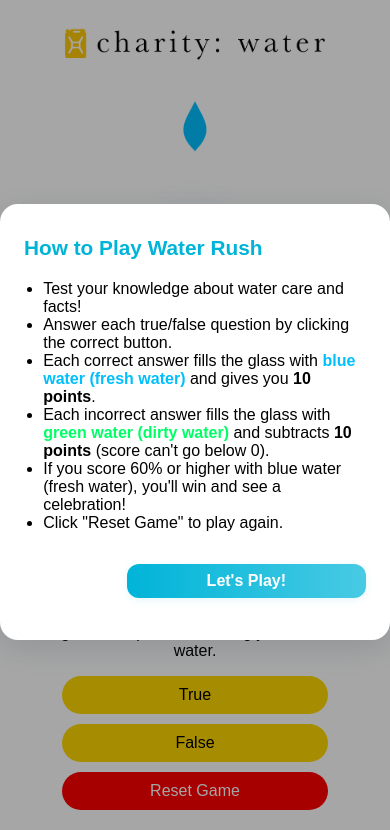
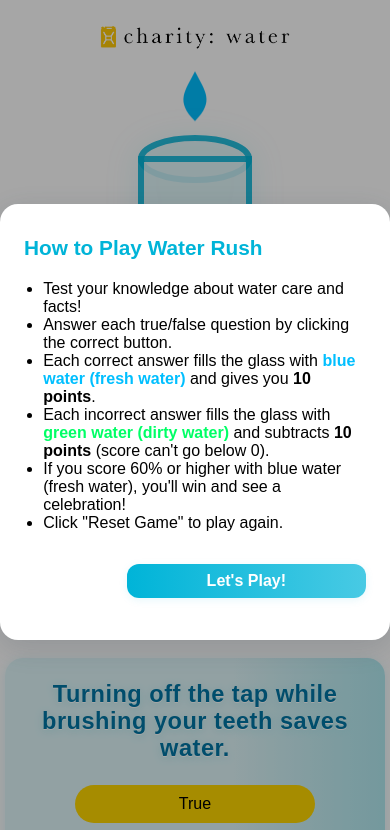
Before and after one commit to rbostap1/water-rush, a plain HTML site: page index.html in a window 390 px wide. Shown: the top 830 px of the page. Drawn offline with Linux system fonts and the light colour scheme.

Commit message:
Update styles for improved layout and responsiveness

```diff
--- a/index.html
+++ b/index.html
@@ -8,10 +8,13 @@
 </head>
 <body>
   <div class="container">
-    <!-- Add .row and columns for large screens -->
+    <div class="row">
+      <div class="col-12 logo-center">
+        <img src="Assets/cw_Brand-UsageGuide.pdf.png" alt="charity: water logo" class="logo">
+      </div>
+    </div>
     <div class="row">
       <div class="col-4 side-content">
-        <img src="Assets/cw_Brand-UsageGuide.pdf.png" alt="charity: water logo" class="logo">
         <!-- Water drop score display (drop only, no score text) -->
         <div class="water-drop-score">
           <svg id="scoreDropSvg" viewBox="0 0 48 60">
@@ -36,9 +39,10 @@
       </div>
       <div class="col-8 main-content">
         <h1 class="title">Water <span class="rush">Rush</span></h1>
-        <button id="rulesBtn">Display Rules</button>
-        <!-- Dark mode toggle button -->
-        <button id="darkModeToggle" style="margin-bottom: 1rem;">Toggle Dark Mode</button>
+        <div class="rules-toggle-row">
+          <button id="rulesBtn">Display Rules</button>
+          <button id="darkModeToggle">Toggle Dark Mode</button>
+        </div>
         <p class="instruction">Answer correctly to fill glass with fresh water.</p>
         <hr>
         <div class="question">
--- a/styles.css
+++ b/styles.css
@@ -25,6 +25,32 @@
 .logo {
   height: 50px;
   margin-bottom: 30px;
+  max-width: 90vw;
+  width: auto;
+  object-fit: contain;
+  display: block;
+}
+
+.logo-center {
+  display: flex;
+  justify-content: center;
+  align-items: center;
+  width: 100%;
+}
+
+@media (max-width: 500px) {
+  .logo {
+    height: 36px;
+    margin-bottom: 18px;
+    max-width: 95vw;
+  }
+  .glass-outer {
+    height: 220px;
+  }
+  .glass-svg {
+    width: 120px !important;
+    height: 240px !important;
+  }
 }
 
 h1, h2 {
@@ -68,17 +94,18 @@
   align-items: flex-end;
   height: 220px;
   margin-bottom: 1.5rem;
+  background: none;
 }
 
 .glass {
   width: 80px;
   height: 160px;
-  background: linear-gradient(180deg, #e0f7fa 80%, #b2ebf2 100%);
-  border: 4px solid #00b4d8;
+  background: rgba(20, 20, 20, 0.15);
+  border: none;
   border-radius: 0 0 40px 40px / 0 0 60px 60px;
   position: relative;
   overflow: hidden;
-  box-shadow: 0 4px 16px rgba(0,180,216,0.08);
+  box-shadow: 0 4px 16px rgba(0,180,216,0.08), 0 1.5px 8px 0 #b2ebf2;
 }
 
 .glass-svg {
@@ -306,11 +333,11 @@
 
 @media (max-width: 500px) {
   .glass-outer {
-    height: 120px;
+    height: 220px;
   }
   .glass-svg {
-    width: 48px !important;
-    height: 96px !important;
+    width: 120px !important;
+    height: 240px !important;
   }
 }
 
@@ -497,3 +524,50 @@
   background: linear-gradient(90deg, #48cae4 0%, #232526 100%) !important;
   color: #fff !important;
 }
+
+.question {
+  background: linear-gradient(90deg, #e0f7fa 60%, #b2ebf2 100%);
+  border-radius: 18px;
+  box-shadow: 0 2px 12px #00b4d822;
+  padding: 1.2em 1em 1.5em 1em;
+  margin: 1.5em auto 1em auto;
+  max-width: 420px;
+  font-size: 1.18rem;
+  font-weight: 600;
+  color: #0077a6;
+  transition: box-shadow 0.2s, background 0.2s;
+}
+
+.question p {
+  margin: 0 0 1em 0;
+  font-size: 1.25em;
+  font-weight: bold;
+  color: #0077a6;
+  text-shadow: 0 1px 0 #fff, 0 2px 8px #b2ebf2;
+  letter-spacing: 0.5px;
+}
+
+body.dark-mode .question {
+  background: linear-gradient(90deg, #23272f 60%, #2a3a4a 100%);
+  color: #48cae4;
+  box-shadow: 0 2px 16px #00b4d844;
+}
+
+body.dark-mode .question p {
+  color: #48cae4;
+  text-shadow: 0 1px 0 #23272f, 0 2px 8px #23272f;
+}
+
+.rules-toggle-row {
+  display: flex;
+  justify-content: center;
+  align-items: center;
+  gap: 1.2em;
+  margin-bottom: 1.2em;
+}
+
+.rules-toggle-row button {
+  margin: 0;
+  width: auto;
+  min-width: 120px;
+}
```
